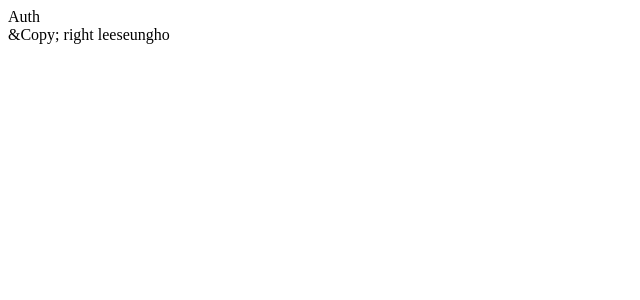
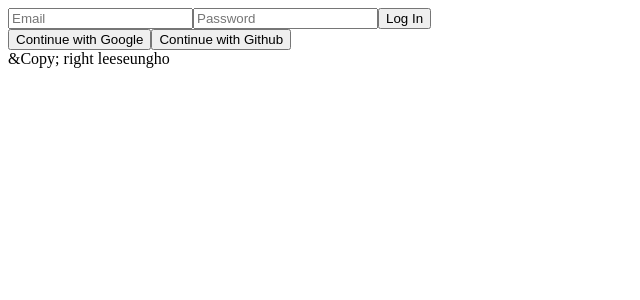
Before and after one commit to leeseungho02/clone-coding-react-twitter, a React (Create React App) app: page /#/ in a window 1280 px wide. Shown: the top 300 px of the page, without its empty margins (0-640 px from the left). Built offline with nearby package versions, Linux system fonts and the light colour scheme; no server answers.

Commit message:
#2.1 Login Form part One

```diff
--- a/src/routes/Auth.js
+++ b/src/routes/Auth.js
@@ -1,8 +1,27 @@
-import React from 'react';
+import React, { useState } from 'react';
 
 function Auth() {
+    const [email, setEmail] = useState("");
+    const [password, setPassword] = useState("");
+    const onChange = (event) => {
+        const {target: {name, value}} = event;
+        if(name === "email"){
+            setEmail(value);
+        } else if(name === "password"){
+            setPassword(value);
+        }
+    };
+    const onSubmit = (event) => {
+        event.preventDefault();
+    };
     return <div>
-        <span>Auth</span>
+        <form onSubmit={onSubmit}>
+            <input type="text" placeholder="Email" name="email" value={email} required onChange={onChange} />
+            <input type="password" placeholder="Password" name="password" value={password} required onChange={onChange} />
+            <input type="submit" value="Log In" />
+        </form>
+        <button>Continue with Google</button>
+        <button>Continue with Github</button>
     </div>;
 }
 
```
